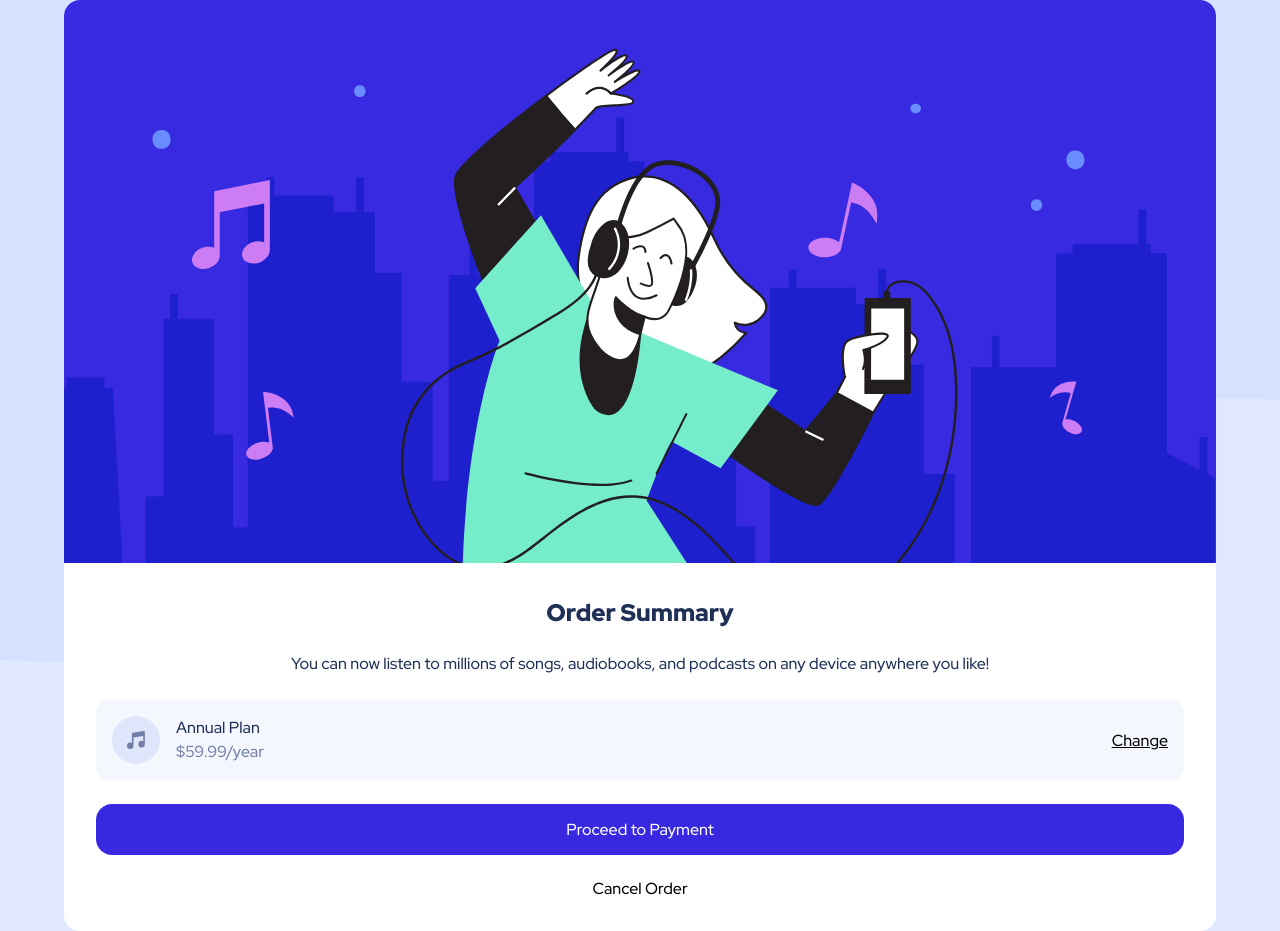
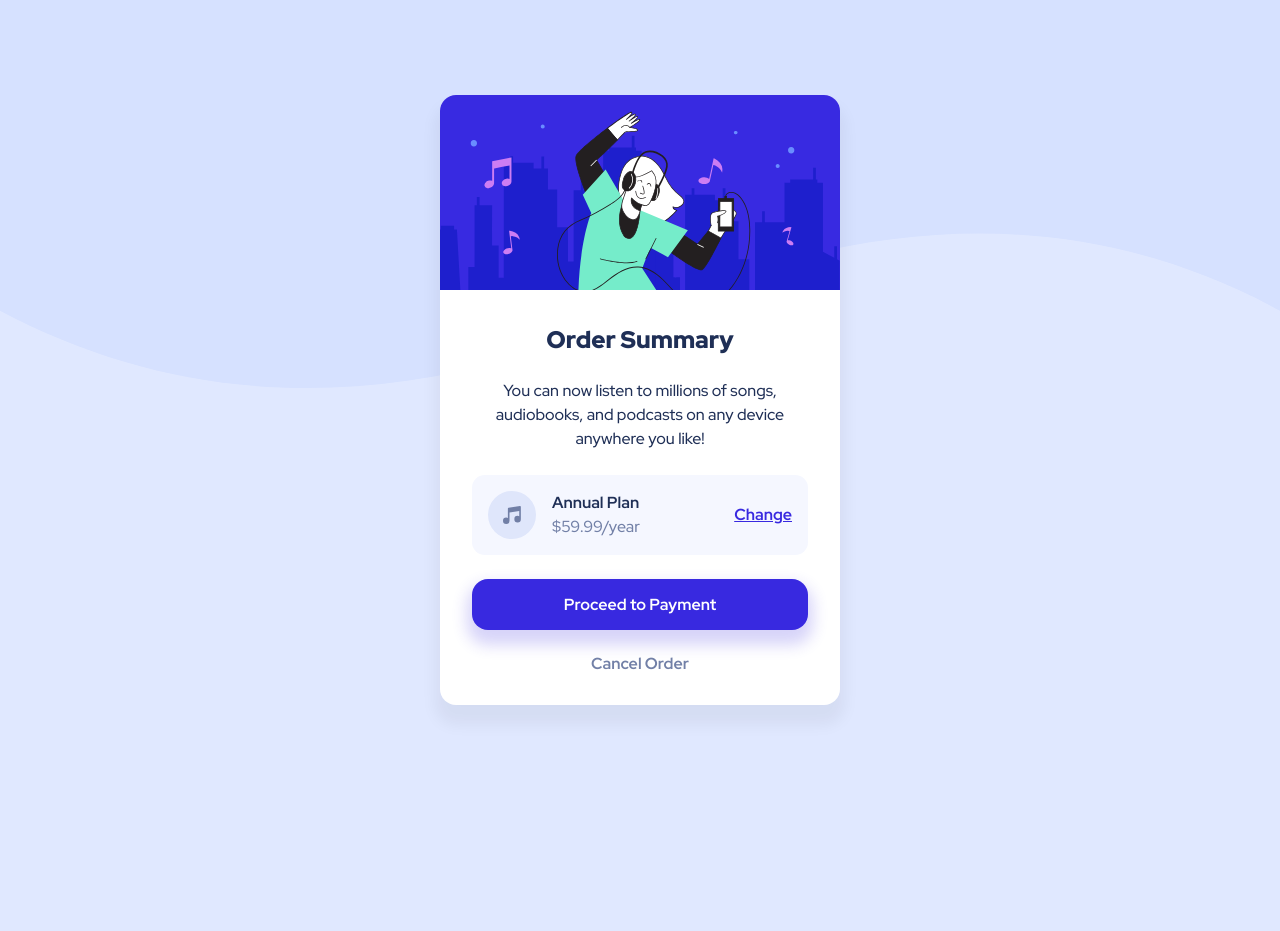
Before and after one commit to briangesteban/Frontendmentor-Project-3, a plain HTML site: page index.html in a window 1280 px wide. After the commit the page ends 800 px from the top, so only its background shows below. Drawn offline with Linux system fonts and the light colour scheme.

Commit message:
Final Restructure for better coding practices

```diff
--- a/css/main.css
+++ b/css/main.css
@@ -33,7 +33,7 @@
 
 body {
 	background: var(--clr-primary) url(../images/pattern-background-mobile.svg) repeat-x;
-	background-size: contain;
+	background-size: 100vw;
 	color: var(--clr-neutral-400);
 	font: 1rem var(--ff-primary);
 	font-weight: var(--fw-medium);
@@ -51,6 +51,7 @@ p {
 
 button {
 	font: inherit;
+	font-weight: var(--fw-bold);
 	cursor: pointer;
 }
 
@@ -82,8 +83,10 @@ button {
 main {
 	background-color: white;
 	border-radius: 1rem;
+	box-shadow: 0 15px 15px 5px var(--clr-neutral-shadow);
 	overflow: hidden;
 	width: 90%;
+	margin: 2rem 0;
 }
 
 .img-decor {
@@ -94,6 +97,10 @@ main {
 	align-items: center;
 	row-gap: 1.5rem;
 	padding: 2rem;
+}
+
+.details-title {
+	text-align: center;
 }
 
 .details-desc {
@@ -114,7 +121,7 @@ main {
 }
 
 .plan-name {
-
+	font-weight: var(--fw-bold);
 }
 
 .plan-price {
@@ -127,9 +134,15 @@ main {
 }
 
 .btn-change {
+	color: var(--clr-accent);
 	text-decoration: underline;
 	margin-left: auto;
 	padding: 0;
+}
+
+.btn-change:is(:hover, :active, :focus) {
+	color: var(--clr-accent-h);
+	text-decoration: none;
 }
 
 .btn-pay {
@@ -137,148 +150,39 @@ main {
 	color: var(--clr-neutral-100);
 	border: none;
 	border-radius: 1rem;
+	box-shadow: 0 10px 15px 5px var(--clr-accent-shadow);
 	width: 100%;
 	padding: 1rem;
 }
 
-/* .dialogue-container {
-	background-color: var(--clr-neutral-100);
-	width: 100%;
-	max-width: 85%;
-	border-radius: 1.5rem;
-	overflow: hidden;
-	position: absolute;
-	top: 50%;
-	left: 50%;
-	transform: translate(-50%, -50%);
-	box-shadow: 0 0.5rem 1rem var(--clr-neutral-shadow);
-	z-index: 999;
-}
-
-.dialogue-container > :first-child {
-	width: 100%;
-}
-
-.flx-dialogue-details {
-	display: flex;
-	flex-flow: column nowrap;
-	align-items: center;
-	gap: 1.5rem;
-	padding: 1.5rem;
-}
-
-.flx-dialogue-details p {
-	color: var(--clr-neutral-300);
-	text-align: center;
-	line-height: 1.6rem;
-}
-
-.flx-plan-container {
-	display: flex;
-	flex-flow: row nowrap;
-	justify-content: flex-start;
-	align-items: center;
-	gap: 0.8rem;
-	background-color: var(--clr-neutral-200);
-	width: 100%;
-	padding: 1rem;
-	border-radius: 0.8rem;
-	overflow-x: auto;
-}
-
-.flx-plan-details {
-	display: flex;
-	flex-flow: column nowrap;
-}
-
-.ptp-button {
-	width: 100%;
-	background-color: var(--clr-accent);
-	color: var(--clr-neutral-100);
-	text-align: center;
-	font-weight: var(--fw-bold);
-	border-radius: 0.8rem;
-	padding: 1rem;
-	box-shadow: 0 1rem 0.8rem var(--clr-accent-shadow);
-}
-
-.ptp-button:is(:hover, :active, :focus) {
+.btn-pay:is(:hover, :active, :focus) {
 	background-color: var(--clr-accent-h);
 }
 
-.co-button {
-	background-color: transparent;
+.btn-cancel {
 	color: var(--clr-neutral-300);
-	text-align: center;
-	font-weight: var(--fw-bold);
-	padding: 0.5rem;
 }
 
-.co-button:is(:hover, :active, :focus) {
+
+.btn-cancel:is(:hover, :active, :focus) {
 	color: var(--clr-neutral-400);
 }
 
-footer {
-	width: 100%;
-	max-width: 100%;
-	position: absolute;
-	bottom: 0;
-	left: 50%;
-	transform: translate(-50%, 0);
-}
 
-footer p {
-	font-size: 0.687rem;
-	text-align: center;
-	margin: 0.5rem 0rem;
-}
-
-footer a:is(:link, :visited) {
-	color: var(--clr-link);
-}
-
-footer a:is(:hover, :active, :focus) {
-	color: var(--clr-link-h);
-}
-
-@media screen and (min-width: 1px) and (max-width: 280px) {
-	.flx-dialogue-details {
-		gap: 1rem;
-	}
-}
-
-@media screen and (min-width: 520px) and (max-width: 912px)  {
+/* Bigger Displays */
+@media only screen and (min-width: 426px) {
 	body {
 		background-image: url(../images/pattern-background-desktop.svg);
 	}
 
-	.dialogue-container {
-		max-width: 75%;
+	main {
+		max-width: 25rem;
 	}
 }
 
-@media screen and (min-width: 913px) and (max-width: 1440px) {
-	body {
-		background-image: url(../images/pattern-background-desktop.svg);
-	}
-
-	.flx-dialogue-details {
-		gap: 1rem;
-	}
-
-	.dialogue-container {
-		max-width: 35%;
-		max-height: 85%;
-		overflow-y: auto;
+/* Galaxy Fold and Narrower Displays */
+@media only screen and (max-width: 345px) {
+	.plan {
+		overflow-x: scroll;
 	}
 }
-
-@media screen and (min-width: 1441px) {
-	body {
-		background-image: url(../images/pattern-background-desktop.svg);
-	}
-
-	.dialogue-container {
-		max-width: 15%;
-	}
-} */
--- a/index.html
+++ b/index.html
@@ -29,7 +29,7 @@
       <h1 class="sr-only">Music Store</h1>
       <img class="img-decor" src="images/illustration-hero.svg" alt="" />
       <div class="flex flx-col details">
-        <h2>Order Summary</h2>
+        <h2 class="details-title">Order Summary</h2>
         <p class="details-desc">
           You can now listen to millions of songs, audiobooks, and podcasts on
           any device anywhere you like!
```
